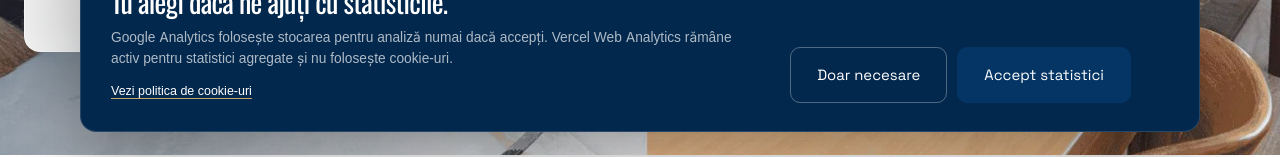
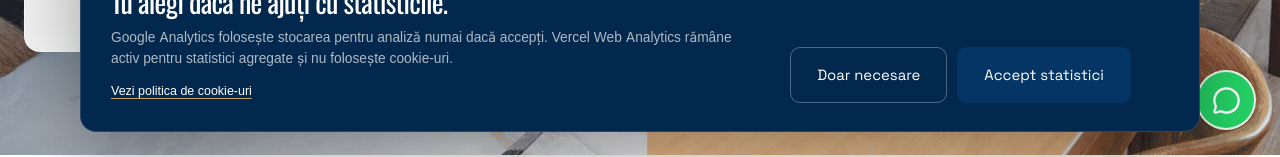
Before and after one commit to pdfdigitalromanian/cleanconstruct, a React (Vite) app: page / in a window 1280 px wide. Shown: the part 646-803 px from the top of the page. Built offline with nearby package versions, Linux system fonts and the light colour scheme; no server answers; a web font is replaced by a local one.

Commit message:
Add floating WhatsApp assistance prompt

```diff
--- /dev/null
+++ b/src/components/FloatingWhatsApp.tsx
@@ -0,0 +1,78 @@
+import { MessageCircle, X } from 'lucide-react'
+import { useEffect, useRef, useState } from 'react'
+
+const inactivityDelayMs = 8_000
+const promptSeenKey = 'cleanconstruct_whatsapp_prompt_seen_v1'
+
+export function FloatingWhatsApp({ number }: { number: string }) {
+  const [showPrompt, setShowPrompt] = useState(false)
+  const timeoutRef = useRef<ReturnType<typeof setTimeout> | null>(null)
+  const hasShownRef = useRef(false)
+
+  useEffect(() => {
+    try {
+      hasShownRef.current = window.sessionStorage.getItem(promptSeenKey) === 'true'
+    } catch {
+      hasShownRef.current = false
+    }
+
+    if (hasShownRef.current) return
+
+    const showMessage = () => {
+      hasShownRef.current = true
+      setShowPrompt(true)
+      try {
+        window.sessionStorage.setItem(promptSeenKey, 'true')
+      } catch {
+        // The prompt still works when session storage is unavailable.
+      }
+    }
+
+    const restartTimer = () => {
+      if (hasShownRef.current) return
+      if (timeoutRef.current) window.clearTimeout(timeoutRef.current)
+      timeoutRef.current = window.setTimeout(showMessage, inactivityDelayMs)
+    }
+
+    let lastPointerReset = 0
+    const handlePointerMove = () => {
+      const now = Date.now()
+      if (now - lastPointerReset < 500) return
+      lastPointerReset = now
+      restartTimer()
+    }
+
+    const passiveOptions: AddEventListenerOptions = { passive: true }
+    restartTimer()
+    window.addEventListener('pointermove', handlePointerMove, passiveOptions)
+    window.addEventListener('pointerdown', restartTimer, passiveOptions)
+    window.addEventListener('touchstart', restartTimer, passiveOptions)
+    window.addEventListener('scroll', restartTimer, passiveOptions)
+    window.addEventListener('keydown', restartTimer)
+
+    return () => {
+      if (timeoutRef.current) window.clearTimeout(timeoutRef.current)
+      window.removeEventListener('pointermove', handlePointerMove, passiveOptions)
+      window.removeEventListener('pointerdown', restartTimer, passiveOptions)
+      window.removeEventListener('touchstart', restartTimer, passiveOptions)
+      window.removeEventListener('scroll', restartTimer, passiveOptions)
+      window.removeEventListener('keydown', restartTimer)
+    }
+  }, [])
+
+  const whatsappUrl = `https://wa.me/${number}?text=${encodeURIComponent('Bună! Doresc mai multe informații despre serviciile CleanConstruct.')}`
+
+  return (
+    <div className="floating-whatsapp">
+      {showPrompt ? (
+        <div className="whatsapp-prompt" role="status" aria-live="polite">
+          <span>Cu ce te putem ajuta?</span>
+          <button type="button" onClick={() => setShowPrompt(false)} aria-label="Închide mesajul WhatsApp"><X /></button>
+        </div>
+      ) : null}
+      <a href={whatsappUrl} target="_blank" rel="noreferrer" aria-label="Scrie-ne pe WhatsApp">
+        <MessageCircle aria-hidden="true" />
+      </a>
+    </div>
+  )
+}
--- a/src/components/Layout.tsx
+++ b/src/components/Layout.tsx
@@ -1,13 +1,14 @@
-import { Mail, MessageCircle, Phone } from 'lucide-react'
+import { MessageCircle, Phone } from 'lucide-react'
 import { useEffect } from 'react'
 import { Link, Outlet, useLocation } from 'react-router-dom'
 import { Footer } from './Footer'
+import { FloatingWhatsApp } from './FloatingWhatsApp'
 import { Header } from './Header'
 
 export function Layout() {
   const { pathname } = useLocation()
   const phone = import.meta.env.VITE_BUSINESS_PHONE || '+40 726 631 898'
-  const whatsapp = import.meta.env.VITE_WHATSAPP_NUMBER?.replace(/\D/g, '')
+  const whatsapp = (import.meta.env.VITE_WHATSAPP_NUMBER || phone).replace(/\D/g, '')
 
   useEffect(() => {
     window.scrollTo({ top: 0, behavior: 'auto' })
@@ -19,9 +20,10 @@ export function Layout() {
       <Header />
       <main id="main-content"><Outlet /></main>
       <Footer />
+      <FloatingWhatsApp number={whatsapp} />
       <nav className="mobile-contact-bar" aria-label="Contact rapid">
         <a href={`tel:${phone.replace(/[^+\d]/g, '')}`}><Phone />Sună</a>
-        {whatsapp ? <a href={`https://wa.me/${whatsapp}`} target="_blank" rel="noreferrer"><MessageCircle />WhatsApp</a> : <a href="mailto:contact@cleanconstruct.ro"><Mail />E-mail</a>}
+        <a href={`https://wa.me/${whatsapp}`} target="_blank" rel="noreferrer"><MessageCircle />WhatsApp</a>
         <Link to="/contact/#oferta"><MessageCircle />Ofertă</Link>
       </nav>
     </>
--- a/src/styles/index.css
+++ b/src/styles/index.css
@@ -1196,6 +1196,84 @@ h3 {
   display: none;
 }
 
+.floating-whatsapp {
+  position: fixed;
+  z-index: 260;
+  right: 24px;
+  bottom: 24px;
+  display: flex;
+  align-items: center;
+  gap: 12px;
+}
+
+.floating-whatsapp > a {
+  display: grid;
+  width: 60px;
+  height: 60px;
+  color: var(--white);
+  background: #25d366;
+  border: 2px solid rgba(255, 255, 255, .9);
+  border-radius: 50%;
+  box-shadow: 0 14px 36px rgba(3, 40, 28, .28);
+  transition: transform .2s, background .2s, box-shadow .2s;
+  place-items: center;
+}
+
+.floating-whatsapp > a:hover,
+.floating-whatsapp > a:focus-visible {
+  background: #1fbd5a;
+  box-shadow: 0 18px 42px rgba(3, 40, 28, .35);
+  transform: translateY(-3px);
+}
+
+.floating-whatsapp > a svg {
+  width: 29px;
+  height: 29px;
+}
+
+.whatsapp-prompt {
+  display: flex;
+  min-height: 48px;
+  padding: 12px 10px 12px 17px;
+  align-items: center;
+  gap: 12px;
+  color: var(--ink);
+  background: var(--white);
+  border: 1px solid var(--line);
+  border-radius: 12px;
+  box-shadow: 0 15px 38px rgba(5, 53, 100, .18);
+  animation: whatsapp-prompt-in .28s ease-out both;
+  font-family: 'Space Grotesk', sans-serif;
+  font-size: .9rem;
+  font-weight: 500;
+  white-space: nowrap;
+}
+
+.whatsapp-prompt button {
+  display: grid;
+  width: 29px;
+  height: 29px;
+  padding: 0;
+  color: var(--muted);
+  background: var(--paper);
+  border: 0;
+  border-radius: 50%;
+  cursor: pointer;
+  place-items: center;
+}
+
+.whatsapp-prompt button svg {
+  width: 15px;
+  height: 15px;
+}
+
+@keyframes whatsapp-prompt-in {
+  from {
+    opacity: 0;
+    transform: translateX(12px) scale(.98);
+  }
+}
+
 .page-hero {
   position: relative;
   overflow: hidden;
@@ -2514,6 +2592,21 @@ h3 {
     width: 17px;
   }
 
+  .floating-whatsapp {
+    right: 14px;
+    bottom: 80px;
+  }
+
+  .floating-whatsapp > a {
+    width: 56px;
+    height: 56px;
+  }
+
+  .whatsapp-prompt {
+    max-width: calc(100vw - 98px);
+    white-space: normal;
+  }
+
   .page-hero-inner,
   .page-hero.with-image .page-hero-inner {
     min-height: auto;
```
